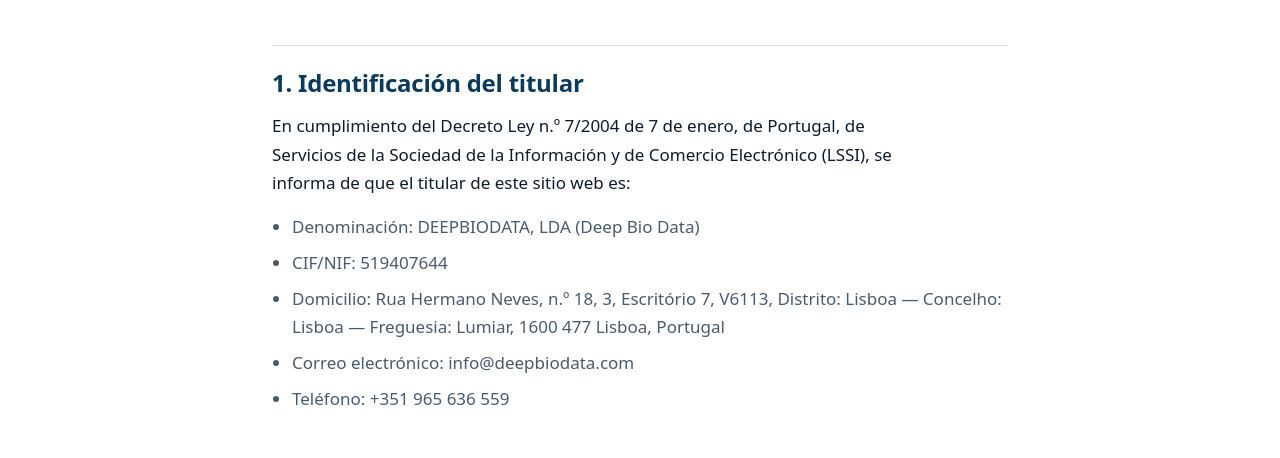
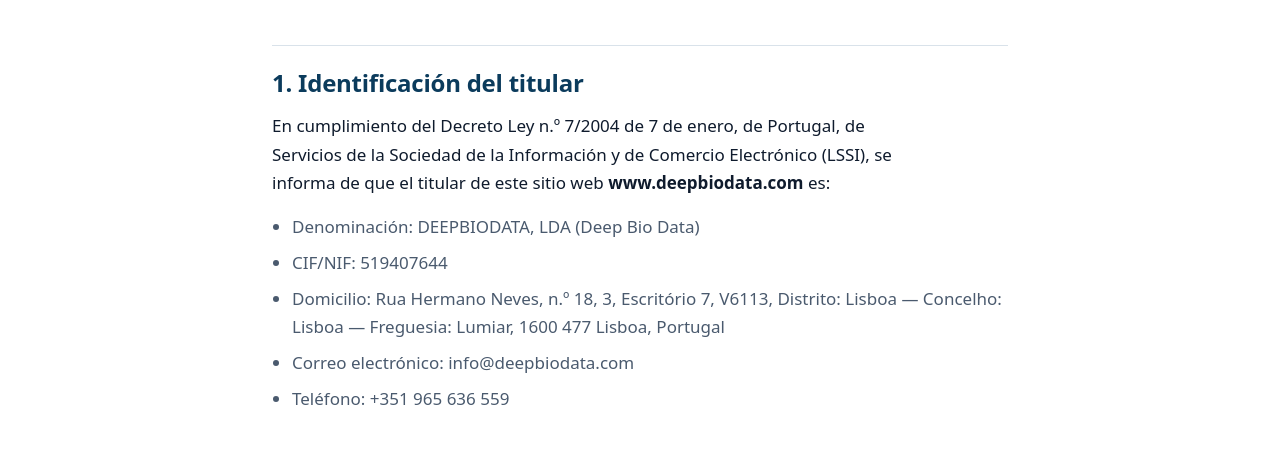
Before and after one commit to jrlunam/deepbiodata-website, an Astro site: page /es/legal-notice in a window 1280 px wide. Shown: the part 304-762 px from the top of the page. Built offline with nearby package versions, Linux system fonts and the light colour scheme; Astro itself is replaced by a stand-in of ours.

Commit message:
Update legal notice with website title

```diff
--- a/src/pages/es/legal-notice.astro
+++ b/src/pages/es/legal-notice.astro
@@ -16,7 +16,7 @@
       <h2>1. Identificación del titular</h2>
       <p>
         En cumplimiento del Decreto Ley n.º 7/2004 de 7 de enero, de Portugal, de Servicios de la Sociedad de la Información y
-        de Comercio Electrónico (LSSI), se informa de que el titular de este sitio web es:
+        de Comercio Electrónico (LSSI), se informa de que el titular de este sitio web <strong>www.deepbiodata.com</strong> es:
       </p>
       <ul>
         <li>Denominación: DEEPBIODATA, LDA (Deep Bio Data)</li>
```
